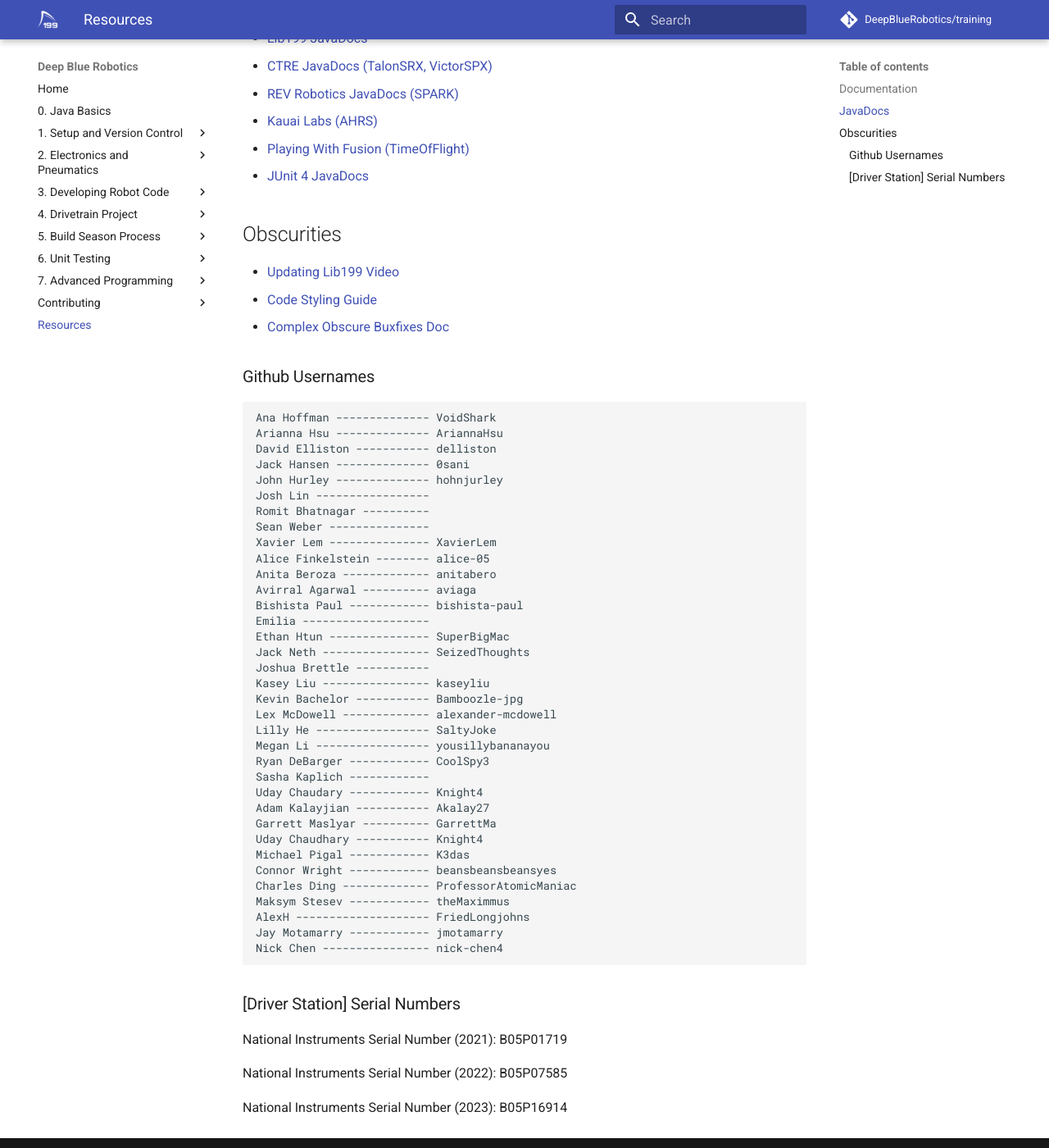
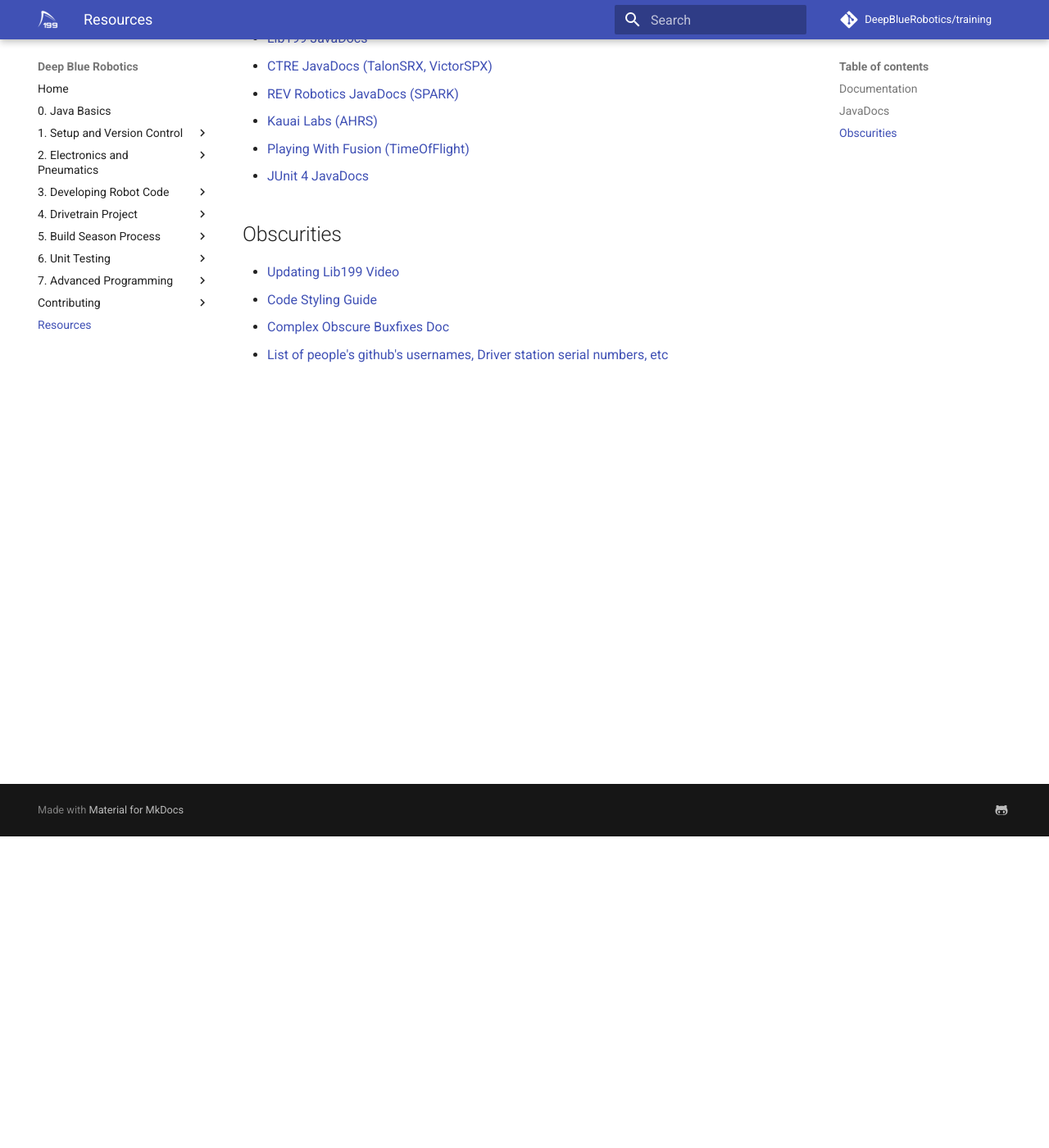
Before and after one commit to DeepBlueRobotics/training, an MkDocs documentation site: the page built from docs/resources.md, in a window 1280 px wide and 1400 px high, scrolled down 380 px. Shown: the whole window at 82% size. Built offline with MkDocs 1.6.1 and Material for MkDocs 9.7.7, drawn with Linux system fonts in a browser that asks for light colours; comment, search, counter and statistics services are not loaded.

Commit message:
remove sensitive info

````diff
--- a/docs/resources.md
+++ b/docs/resources.md
@@ -18,49 +18,4 @@
 - [Updating Lib199 Video](https://drive.google.com/file/d/1CLS0XMqJ6Y5_mLtYdS3HUR-l4us7WAk-/view)
 - [Code Styling Guide](https://docs.google.com/document/d/1RVMY4_c5qCdh_hqiG-O33_-PpMKZtKSpayKp2bSBjTo/edit)
 - [Complex Obscure Buxfixes Doc](https://docs.google.com/document/d/1PtT4ICuIJJ_EW_JgU_YRrFyJk2P9CibrkjtXtpVGjXE/edit)
-
-### Github Usernames
-```
-Ana Hoffman -------------- VoidShark
-Arianna Hsu -------------- AriannaHsu
-David Elliston ----------- delliston
-Jack Hansen -------------- 0sani
-John Hurley -------------- hohnjurley
-Josh Lin -----------------
-Romit Bhatnagar ----------
-Sean Weber ---------------
-Xavier Lem --------------- XavierLem
-Alice Finkelstein -------- alice-05
-Anita Beroza ------------- anitabero
-Avirral Agarwal ---------- aviaga
-Bishista Paul ------------ bishista-paul
-Emilia -------------------
-Ethan Htun --------------- SuperBigMac
-Jack Neth ---------------- SeizedThoughts
-Joshua Brettle -----------
-Kasey Liu ---------------- kaseyliu
-Kevin Bachelor ----------- Bamboozle-jpg
-Lex McDowell ------------- alexander-mcdowell
-Lilly He ----------------- SaltyJoke
-Megan Li ----------------- yousillybananayou
-Ryan DeBarger ------------ CoolSpy3
-Sasha Kaplich ------------
-Uday Chaudary ------------ Knight4
-Adam Kalayjian ----------- Akalay27
-Garrett Maslyar ---------- GarrettMa
-Uday Chaudhary ----------- Knight4
-Michael Pigal ------------ K3das
-Connor Wright ------------ beansbeansbeansyes
-Charles Ding ------------- ProfessorAtomicManiac
-Maksym Stesev ------------ theMaximmus
-AlexH -------------------- FriedLongjohns
-Jay Motamarry ------------ jmotamarry
-Nick Chen ---------------- nick-chen4
-```
-
-### [Driver Station] Serial Numbers
-National Instruments Serial Number (2021): B05P01719
-
-National Instruments Serial Number (2022): B05P07585
-
-National Instruments Serial Number (2023): B05P16914
+- [List of people's github's usernames, Driver station serial numbers, etc](https://docs.google.com/document/d/1D_4Fbr4ktwU9jl2Mkpw2Kpv0Q4v-NhCO2m5agvL5TfY/edit?usp=sharing)
````
